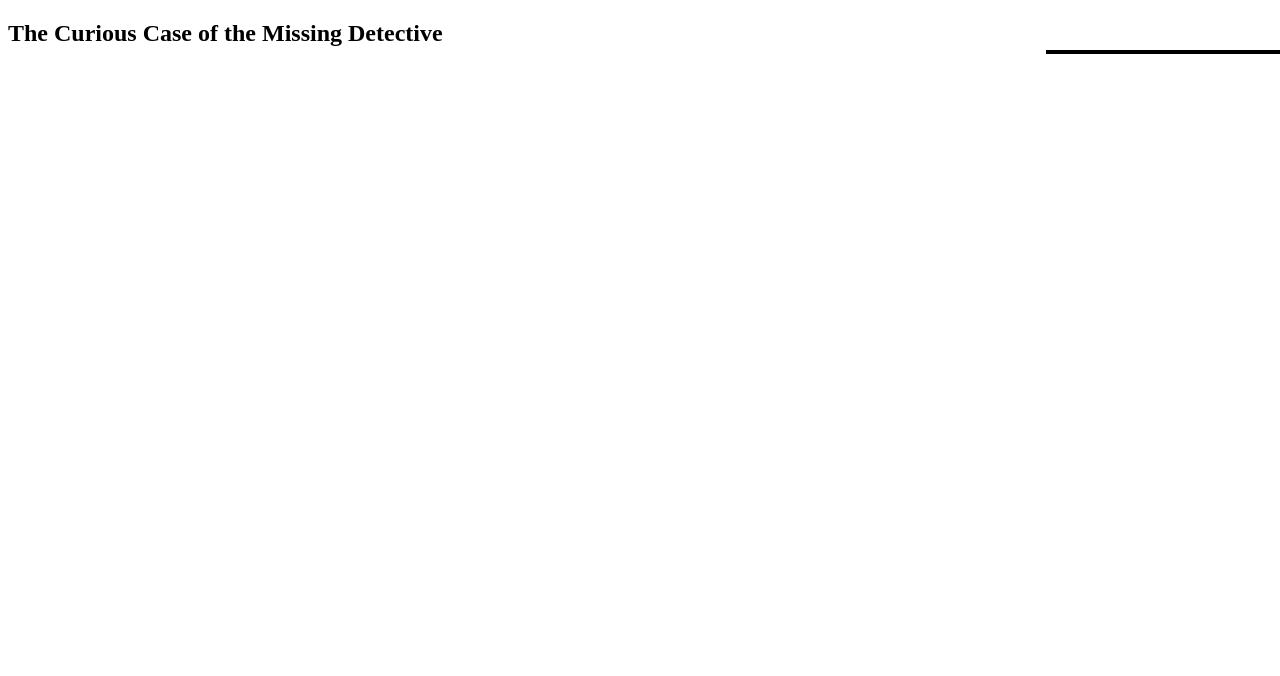
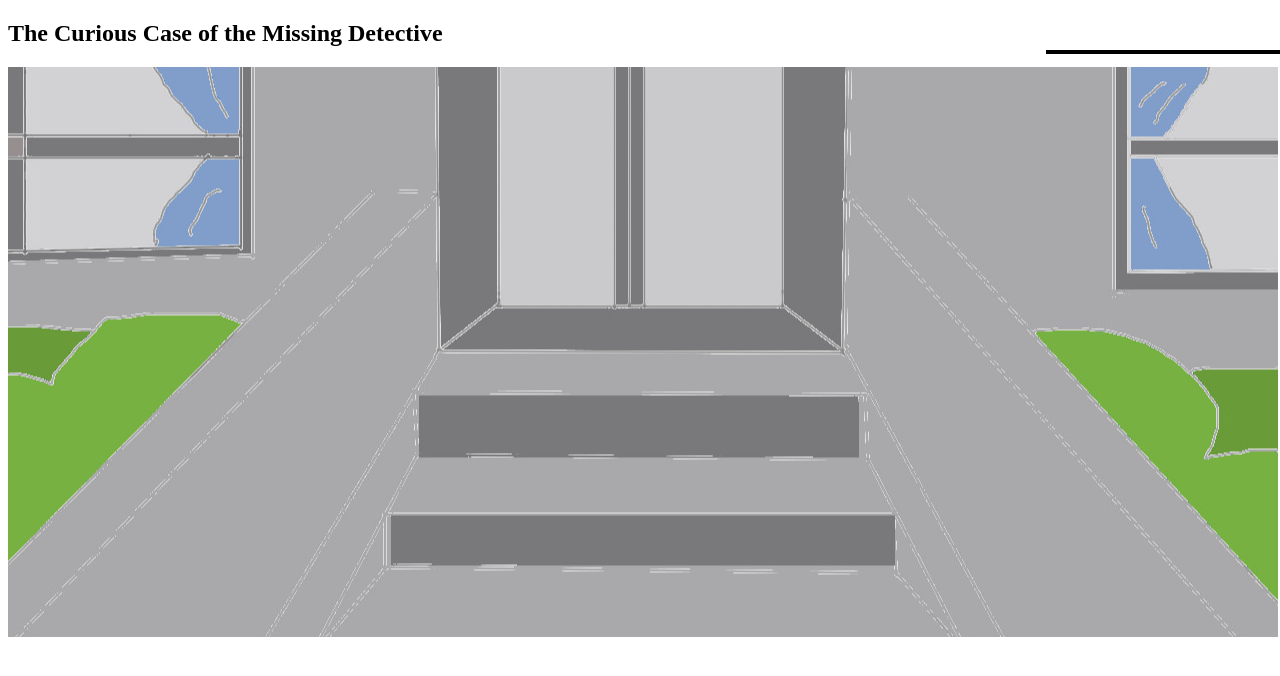
Before and after one commit to s3315645/Testings, a plain HTML site: page index.html in a window 1280 px wide. Drawn offline with Linux system fonts and the light colour scheme.

Commit message:
Changed b/g image url to images/Office.jpg for testing

```diff
--- a/style.css
+++ b/style.css
@@ -1,5 +1,5 @@
 #img-background {
-	background-image: url("Office.jpg");
+	background-image: url("images/Office.jpg");
 	width: 1270px;
 	height: 570px;
 	position: relative;
```
